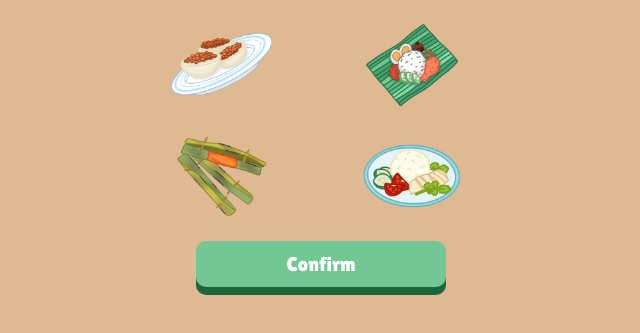
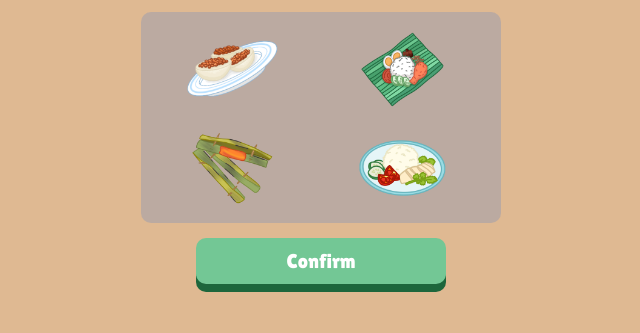
Before and after one commit to JingYee-JY/FoodPattern, a plain HTML site: page game.html in a window 1280 px wide. Shown: the part 233-566 px from the top of the page, without its empty margins (319-959 px from the left). Drawn offline with Linux system fonts and the light colour scheme.

Commit message:
Add options background

```diff
--- a/style1.css
+++ b/style1.css
@@ -27,8 +27,11 @@ h1{
 }
 
 .options{
-    padding-right: 2.5%;
-    padding-left: 2.5%;
+    background: rgb(163, 161, 172,0.6);
+    width: 90%;
+    margin: 0 auto;
+    padding: 2.5%;
+    border-radius: 10px;
     display: grid;
     gap: 2%;
     grid-template-columns: repeat(2,48%);
```
